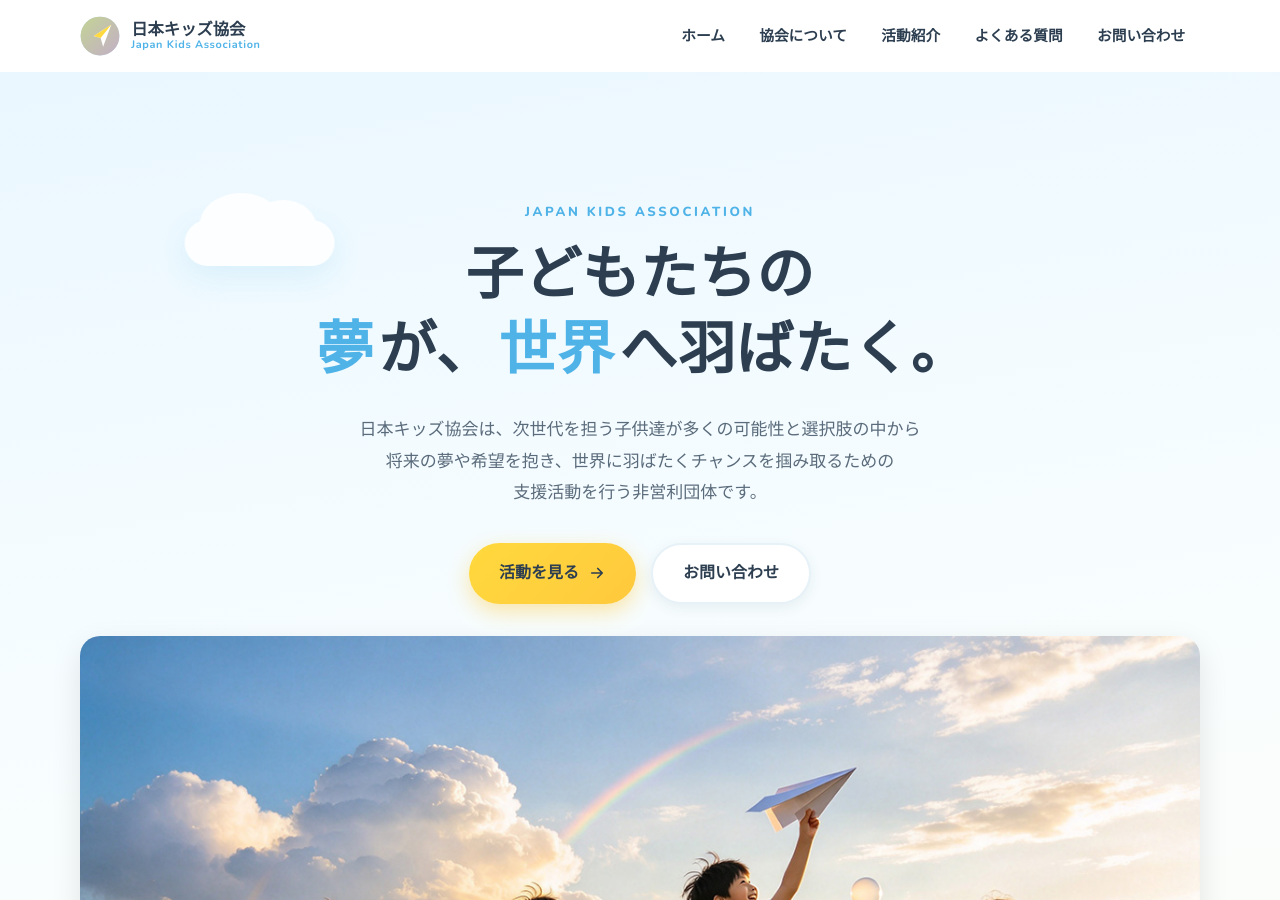
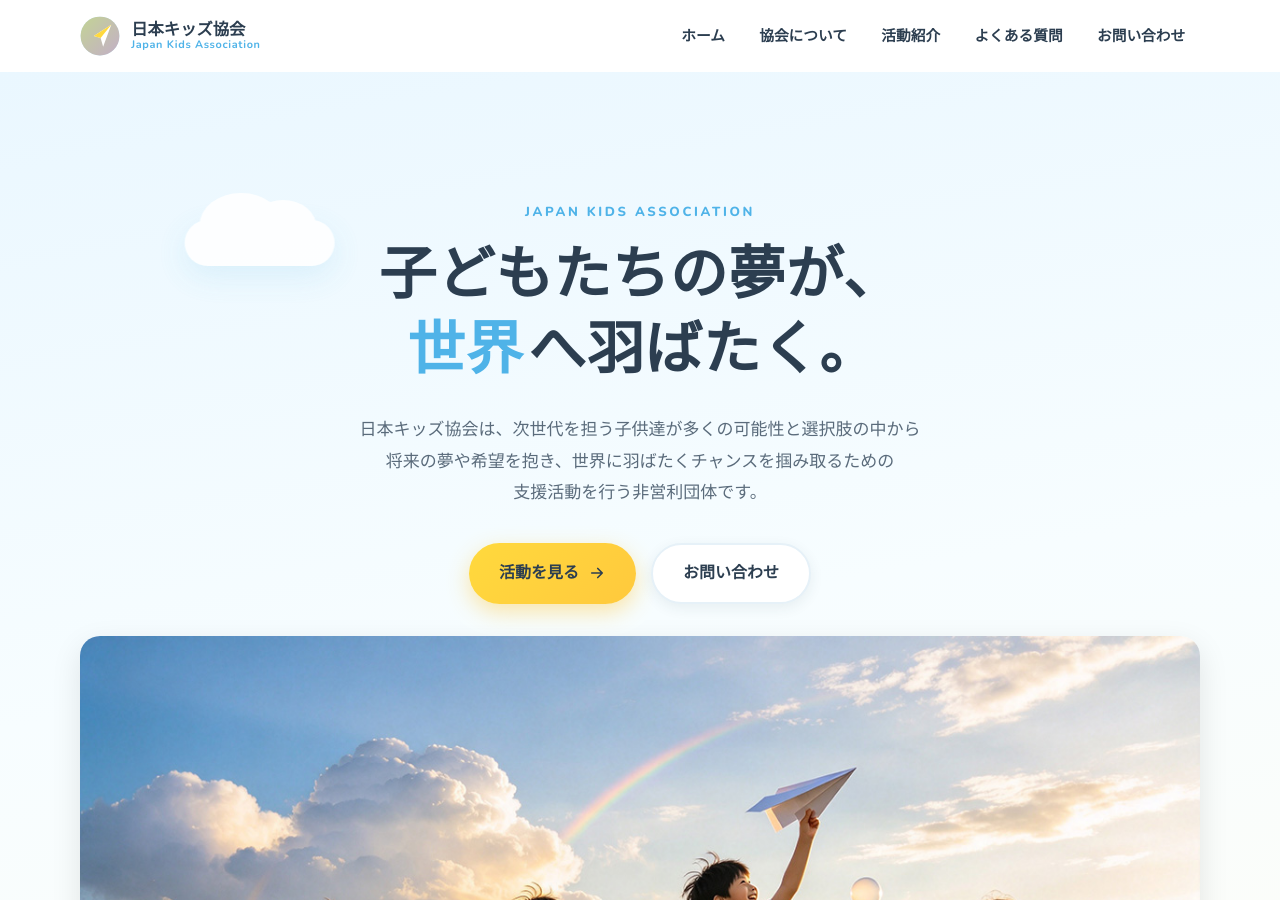
Before and after one commit to piggymiku-T/japan-kids-association, a Jekyll site: the page built from index.html, in a window 1280 px wide and 900 px high. Built offline with Jekyll 4.4.1, drawn with Linux system fonts in a browser that asks for light colours.

Commit message:
Refactor hero section text in index.html

```diff
--- a/index.html
+++ b/index.html
@@ -14,12 +14,12 @@ description: 日本キッズ協会は、子供達が夢と希望を抱き、世
   <div class="container hero-inner">
     <p class="hero-eyebrow">Japan Kids Association</p>
     <h1 class="hero-title">
-      子どもたちの<br>
-      <span class="hl">夢</span>が、<span class="hl">世界</span>へ羽ばたく。
-    </h1>
+  子どもたちの夢が、<br>
+  <span class="hl">世界</span>へ羽ばたく。
+</h1>
     <p class="hero-lead">
-      日本キッズ協会は、次世代を担う子供達が多くの可能性と選択肢の中から
-      将来の夢や希望を抱き、世界に羽ばたくチャンスを掴み取るための
+      日本キッズ協会は、次世代を担う子供達が多くの可能性と選択肢の中から<br>
+      将来の夢や希望を抱き、世界に羽ばたくチャンスを掴み取るための<br>
       支援活動を行う非営利団体です。
     </p>
     <div class="hero-cta">
```
